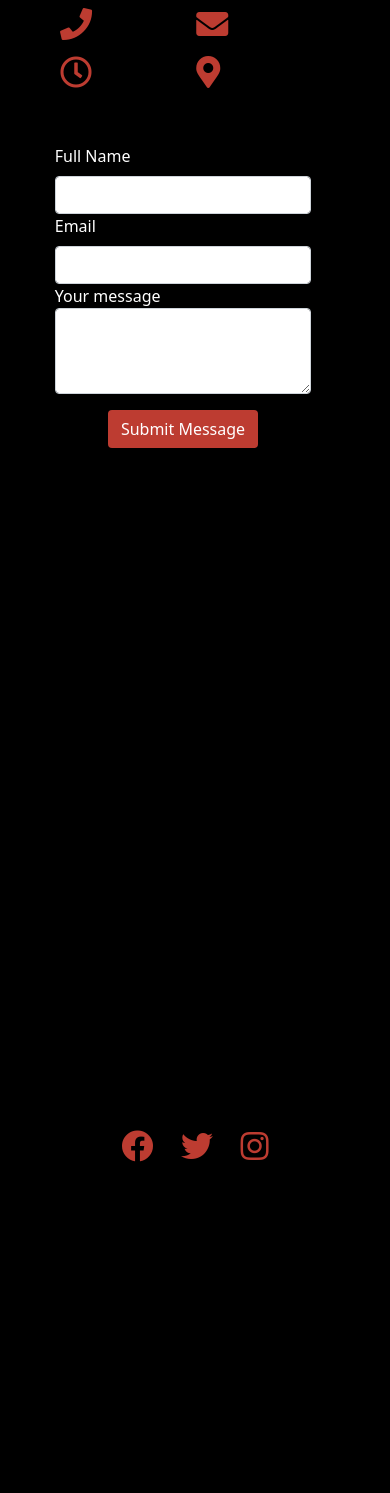
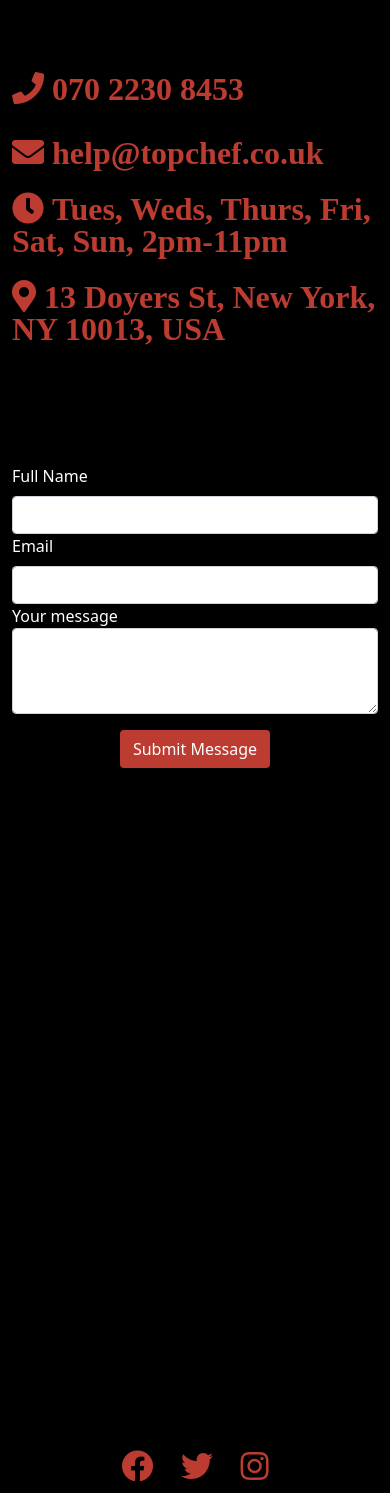
Before and after one commit to Code-Institute-Submissions/iKelvvv-MS4, a Django app: page /contact_us/ in a window 390 px wide. Shown: the part 96-1589 px from the top of the page. Before the commit the page ends 1258 px from the top, so only its background shows below. Run offline with Django 3.2, Linux system fonts and the light colour scheme; some libraries are stand-ins or nearby versions.

Commit message:
Add responsive styling to the contact page

```diff
--- a/templates/contact.html
+++ b/templates/contact.html
@@ -4,20 +4,24 @@
 
 <div class="container">
     <div class="row">
-        <div class="row">
-            <div class="col-md-6 col-12 mx-auto">
-                <div class="contact_icons">
-                    <i class="fas fa-phone px-5"></i>
-                    <i class="fas fa-envelope px-5"></i>
-                    <i class="far fa-clock px-5"></i>
-                    <i class="fas fa-map-marker-alt px-5"></i>
+        <div class="col-md-5 col-12 mx-auto py-5">
+            <div class="contact_icons my-3">
+                <i class="fas fa-phone font-weight-normal"> 070 2230 8453</i>
             </div>
+            <div class="contact_icons my-3">
+                <i class="fas fa-envelope"> help@topchef.co.uk</i>
+            </div>
+            <div class="contact_icons my-3">
+                <i class="fas fa-clock"> Tues, Weds, Thurs, Fri, Sat, Sun, 2pm-11pm</i>
+            </div>
+            <div class="contact_icons my-3">
+                <i class="fas fa-map-marker-alt"> 13 Doyers St, New York, NY 10013, USA</i>
             </div>
         </div>
 
-        <div class="row">
-            <div class="col-12 py-5">
-                <form method="POST" class="w-75 mx-auto" action="https://formdump.codeinstitute.net/">
+
+        <div class="col-md-5 col-12 mx-auto py-5">
+            <form method="POST" action="https://formdump.codeinstitute.net/">
                 <label for="full_name" class="form-label">Full Name</label>
                 <input type="text" class="form-control text_input" name="full_name" id="full_name" required>
 
@@ -33,9 +37,11 @@
             </form>
         </div>
     </div>
-        <div style="width: 100%">
-            <iframe width="100%" height="600" frameborder="0" scrolling="no" marginheight="0"
-                marginwidth="0"
+</div>
+
+<div class="row">
+    <div class="col-12 w-75 mx-auto">
+        <iframe width="100%" height="600" frameborder="0" scrolling="no" marginheight="0" marginwidth="0"
             src="https://maps.google.com/maps?width=100%25&amp;height=600&amp;hl=en&amp;q=13%20Doyers%20St,%20New%20York,%20NY%2010013,%20United%20States+(Top%20Chef)&amp;t=&amp;z=14&amp;ie=UTF8&amp;iwloc=B&amp;output=embed">
             <a href="https://www.gps.ie/sport-gps/">swimming watch</a>
         </iframe>
```
Lines whose indentation alone changed are shown as unchanged.
